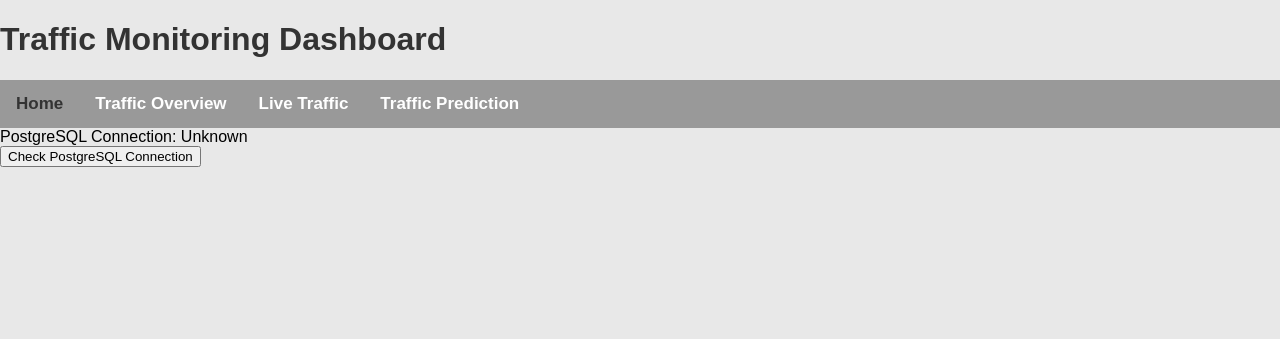
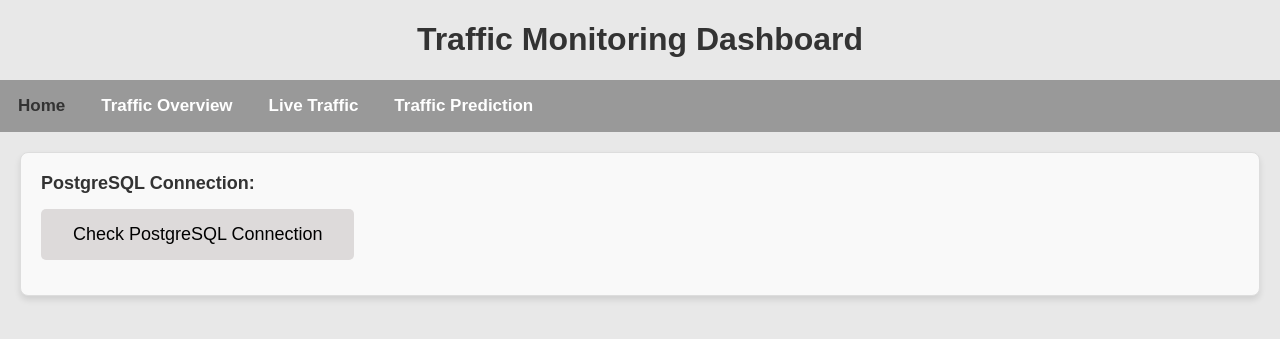
Before and after one commit to bethanyjxy/TrafficMonitoringArchitecture, a Flask app: page / in a window 1280 px wide. Shown: the top 339 px of the page. Run offline with Flask 3, Linux system fonts and the light colour scheme.

Commit message:
updated frontend

```diff
--- a/app/app.py
+++ b/app/app.py
@@ -6,7 +6,7 @@ from postgresql.db_functions import check_db_connection
 
 from dash import html, dcc, Dash
 from dash.dependencies import Input, Output
-from flask import Flask, send_from_directory, render_template
+from flask import Flask, send_from_directory, render_template, Response
 import folium
 # Import blueprints
 from routes.template_routes import live_traffic_blueprint, templates_blueprint
@@ -42,16 +42,13 @@ app.layout = html.Div(children=[
 ])
 
 
-# Callback to check database connection when the button is clicked
-@app.callback(
-    Output('connection-result', 'children'),
-    [Input('check-connection-button', 'n_clicks')]
-)
-def update_db_status(n_clicks):
-    if n_clicks is None:
-        return ""
-    status = check_db_connection()  # Use the check_db_connection function from db_functions
-    return status
+@server.route('/check-connection')
+def check_connection():
+    try:
+        status = check_db_connection()  # Use the function to check DB connection
+        return Response(status, content_type="text/plain")
+    except Exception as e:
+        return Response(f"Error: {str(e)}", content_type="text/plain")
 
 # Run the Dash server
 if __name__ == '__main__':
--- a/app/routes/template_routes.py
+++ b/app/routes/template_routes.py
@@ -29,7 +29,7 @@ live_traffic_blueprint = Blueprint('live_traffic_blueprint', __name__)
 @live_traffic_blueprint.route('/live_traffic')
 def live_traffic():
     """Display live traffic map with Folium based on selected filters."""
-    filters = request.args.get('filters', '')  # Get filters from the query string
+    filters = request.args.get('filters', '')
     selected_filters = filters.split(',') if filters else []
 
     # Map of filters to table names
@@ -62,7 +62,7 @@ def live_traffic():
                 if not data:
                     print(f"No data found for {table_name}")
                 for row in data:
-                    color = filter_colors.get(filter_type, 'black')  # Use filter color
+                    color = filter_colors.get(filter_type, 'black')
                     lat = row.get('latitude')
                     lon = row.get('longitude')
 
@@ -70,7 +70,7 @@ def live_traffic():
                     if filter_type == 'incidents' and lat and lon:
                         folium.Marker(
                             [lat, lon],
-                            popup=row.get('message', 'No message'),
+                            popup=row.get('message'),
                             icon=folium.Icon(color=color)
                         ).add_to(map_obj)
                     elif filter_type == 'speedbands':
@@ -79,7 +79,7 @@ def live_traffic():
                         if start_lat and start_lon:
                             folium.Marker(
                                 [start_lat, start_lon],
-                                popup=row.get('roadname', 'No name'),
+                                popup=row.get('roadname'),
                                 icon=folium.Icon(color=color)
                             ).add_to(map_obj)
                     elif filter_type == 'images' and lat and lon:
@@ -92,7 +92,7 @@ def live_traffic():
                     elif filter_type == 'vms' and lat and lon:
                         folium.Marker(
                             [lat, lon],
-                            popup=row.get('message', 'No message'),
+                            popup=row.get('message'),
                             icon=folium.Icon(color=color)
                         ).add_to(map_obj)
             except Exception as e:
--- a/app/static/css/main.css
+++ b/app/static/css/main.css
@@ -8,6 +8,7 @@ body {
 }
 
 h1 {
+    text-align: center;
     color: #333;;
 }
 
@@ -23,10 +24,11 @@ h1 {
     display: block;
     color: white;
     text-align: center;
-    padding: 14px 16px;
+    padding: 16px 18px;
     text-decoration: none;
     font-size: 17px;
     font-weight: bold;
+    transition: background-color 0.3s, color 0.3s;
 }
 
 /* Change the color of links on hover */
@@ -39,6 +41,45 @@ h1 {
 .topnav a.active {
     color: #333333;
 }
+
+/* Style for home page connection bar*/
+.checks {
+    margin: 20px;
+    padding: 20px;
+    border: 1px solid #ddd;
+    border-radius: 8px;
+    background-color: #f9f9f9;
+    box-shadow: 0px 4px 6px rgba(0, 0, 0, 0.1);
+}
+
+#db-status {
+    font-size: 18px;
+    color: #333;
+    margin-bottom: 15px;
+    font-weight: bold;
+}
+
+button {
+    background-color: #dddada;
+    padding: 15px 32px;
+    text-align: center;
+    font-size: 18px;
+    border: none;
+    border-radius: 5px;
+    cursor: pointer;
+
+}
+
+button:hover {
+    background-color: #449248;
+}
+
+#connection-result {
+    margin-top: 15px;
+    font-size: 16px;
+    color: #555;
+}
+
 
 /* Filter Bar Styling */
 .filter-bar {
--- a/app/templates/main.html
+++ b/app/templates/main.html
@@ -6,15 +6,21 @@
     <title>Traffic Monitoring Dashboard</title>
     <link rel="stylesheet" href="/static/css/main.css">
     <!--<link rel="stylesheet" href="{{ url_for('static', filename='css/main.css') }}">-->
+
     <script>
         function checkConnection() {
             fetch('/check-connection')
                 .then(response => response.text())
                 .then(data => {
                     document.getElementById('connection-result').innerText = data;
+                })
+                .catch(error => {
+                    document.getElementById('connection-result').innerText = 'Error checking connection';
+                    console.error('Error:', error);
                 });
         }
     </script>
+
 </head>
 <body>
     <h1>Traffic Monitoring Dashboard</h1>
@@ -28,7 +34,7 @@
 
     <div class = "checks">
         <!-- A simple display for testing -->
-        <div id="db-status">PostgreSQL Connection: Unknown</div>
+        <div id="db-status">PostgreSQL Connection:</div>
         <button onclick="checkConnection()">Check PostgreSQL Connection</button>
         <div id="connection-result"></div>
     </div>
```
Also changed, not shown: app/templates/liveTraffic.html (+4 -5 lines).
